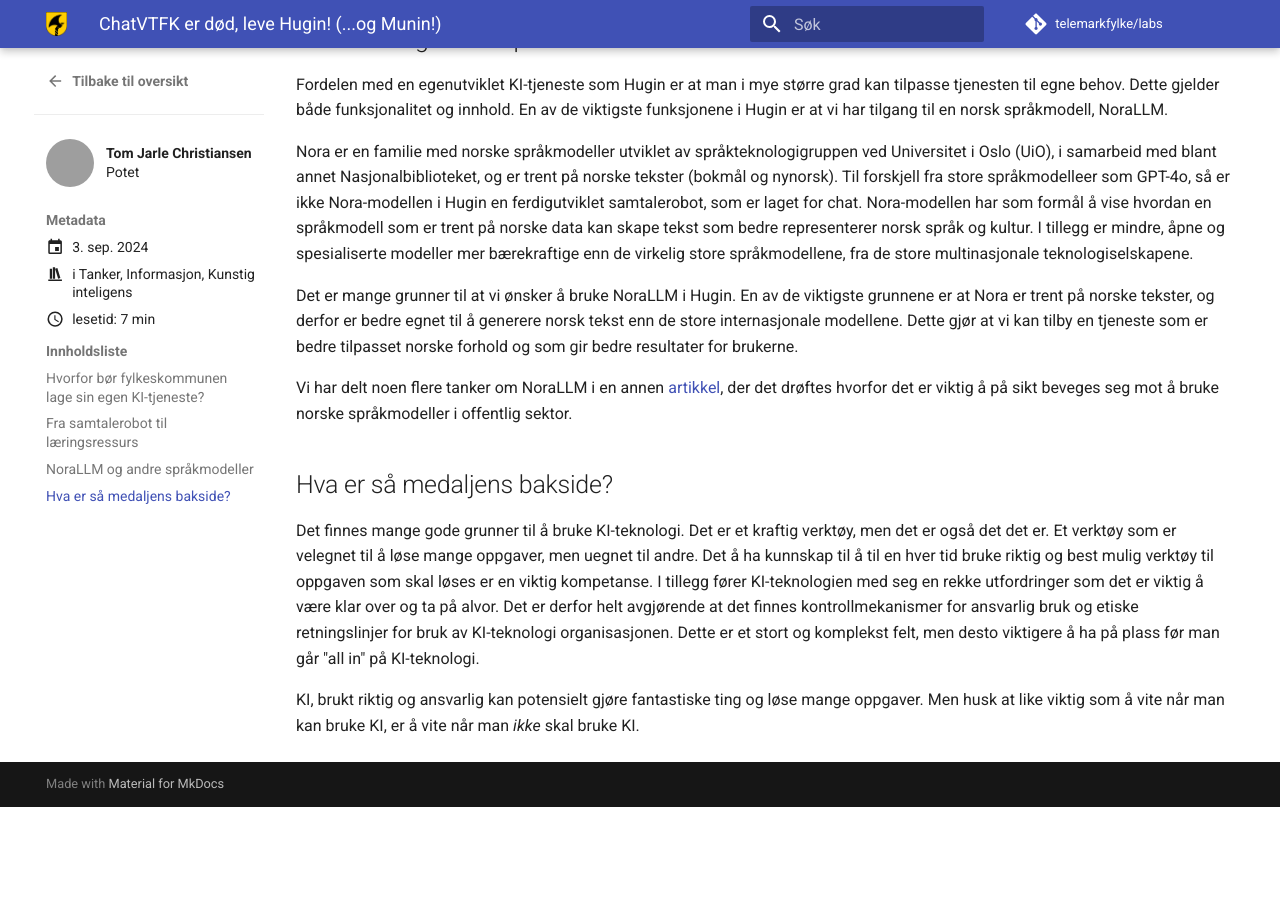
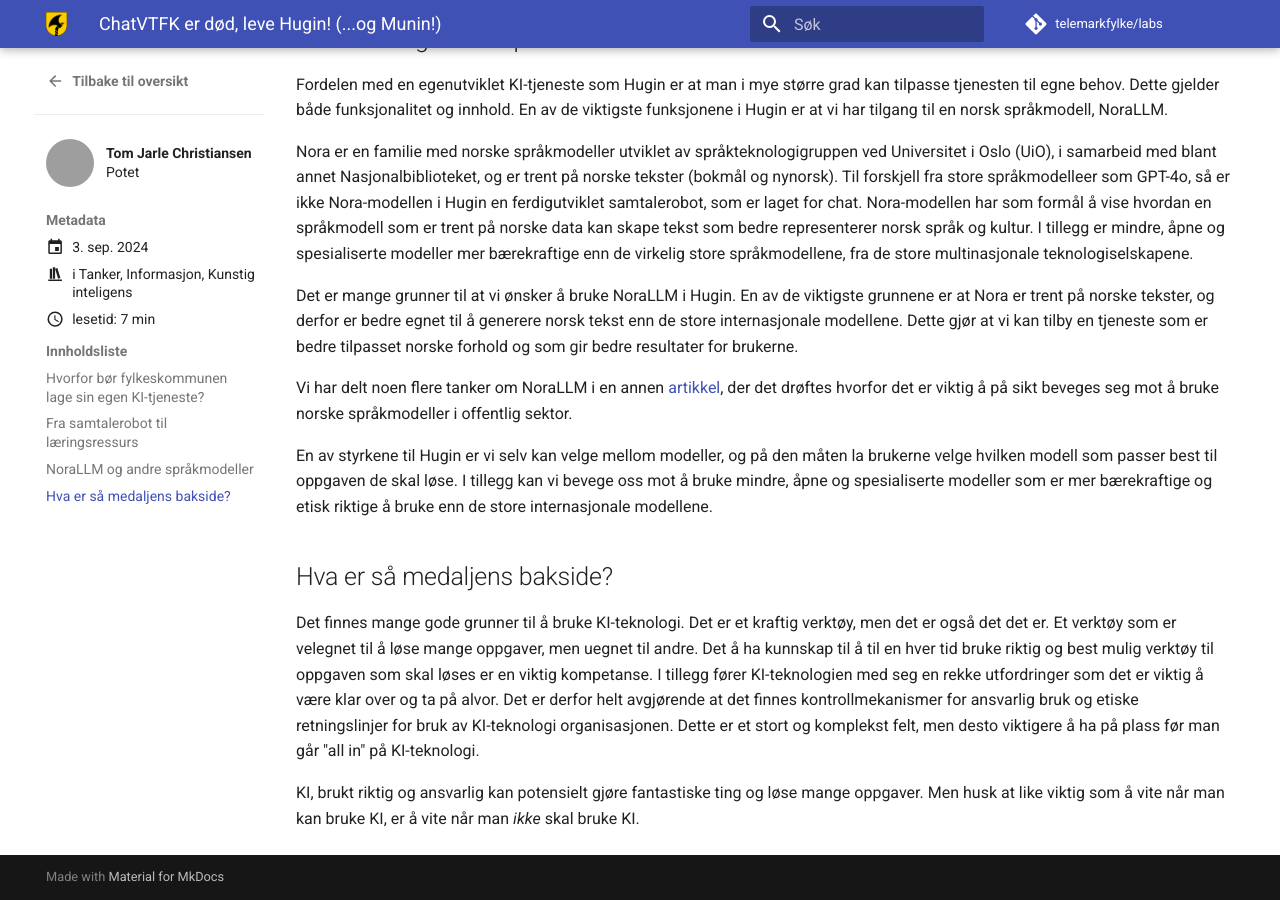
Before and after one commit to telemarkfylke/labs, an MkDocs documentation site: the page built from docs/blog/posts/hugin_og_munin.md, in a window 1280 px wide and 900 px high, scrolled down 3561 px. Built offline with MkDocs 1.6.1 and Material for MkDocs 9.7.7, drawn with Linux system fonts in a browser that asks for light colours; comment, search, counter and statistics services are not loaded; before the commit the page ends 4368 px from its top, so only the background shows below that; grey boxes are pictures that could not be loaded.

Commit message:
Update blog post with additional information about Hugin's model selection and ethical considerations

```diff
--- a/docs/blog/posts/hugin_og_munin.md
+++ b/docs/blog/posts/hugin_og_munin.md
@@ -61,6 +61,8 @@
 
 Vi har delt noen flere tanker om NoraLLM i en annen [artikkel](norskllm.md), der det drøftes hvorfor det er viktig å på sikt beveges seg mot å bruke norske språkmodeller i offentlig sektor.
 
+En av styrkene til Hugin er vi selv kan velge mellom modeller, og på den måten la brukerne velge hvilken modell som passer best til oppgaven de skal løse. I tillegg kan vi bevege oss mot å bruke mindre, åpne og spesialiserte modeller som er mer bærekraftige og etisk riktige å bruke enn de store internasjonale modellene.
+
 ## Hva er så medaljens bakside?
 Det finnes mange gode grunner til å bruke KI-teknologi. Det er et kraftig verktøy, men det er også det det er. Et verktøy som er velegnet til å løse mange oppgaver, men uegnet til andre. Det å ha kunnskap til å til en hver tid bruke riktig og best mulig verktøy til oppgaven som skal løses er en viktig kompetanse. I tillegg fører KI-teknologien med seg en rekke utfordringer som det er viktig å være klar over og ta på alvor. Det er derfor helt avgjørende at det finnes kontrollmekanismer for ansvarlig bruk og etiske retningslinjer for bruk av KI-teknologi organisasjonen. Dette er et stort og komplekst felt, men desto viktigere å ha på plass før man går "all in" på KI-teknologi.
 
```
